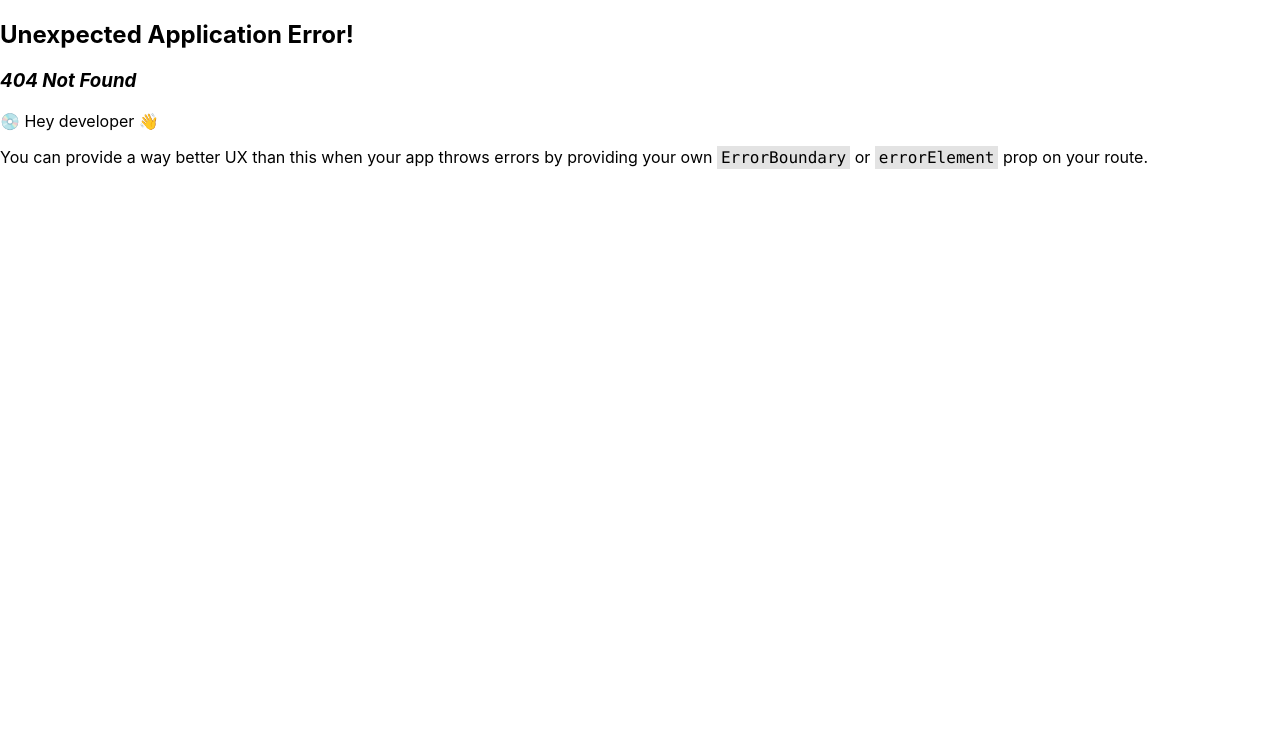
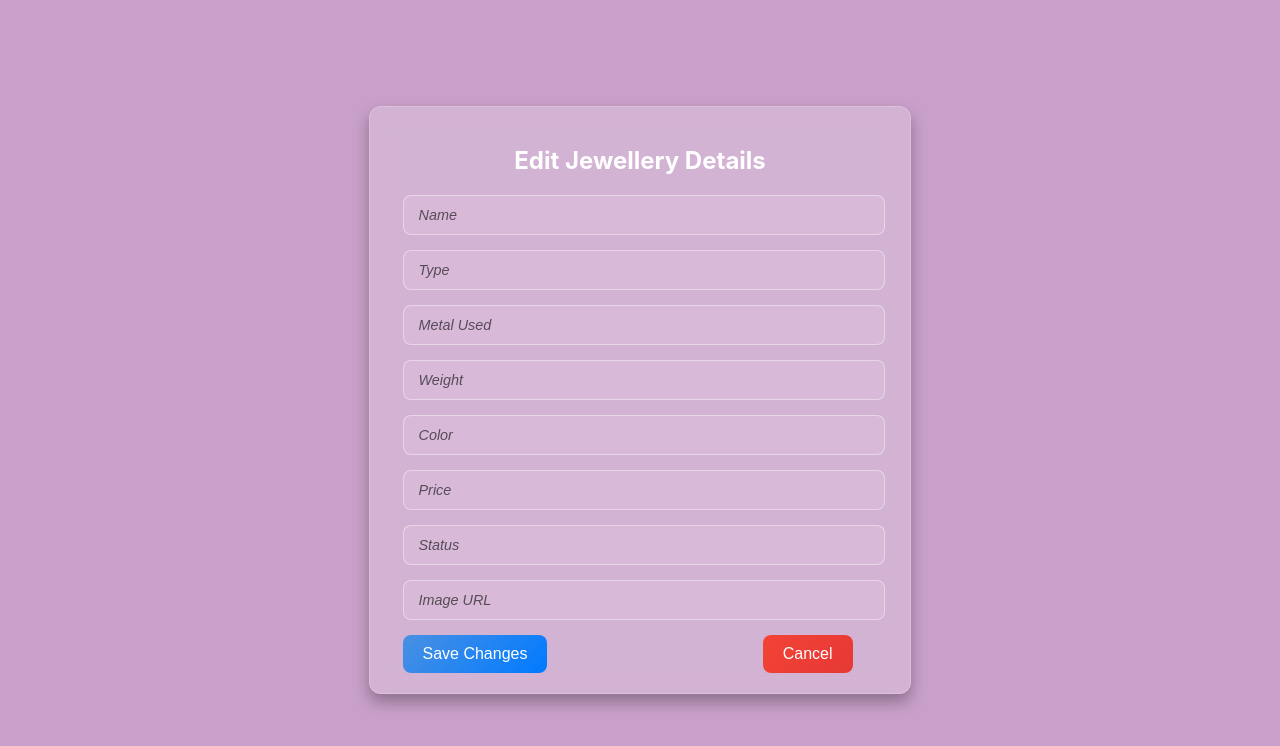
Before and after one commit to sejalsharmas/jewelerie-frontend, a React (Create React App) app: page /Edit/1 in a window 1280 px wide. Before the commit this address had no page. Shown: the top 746 px of the page. Built offline with nearby package versions, Linux system fonts and the light colour scheme; no server answers.

Commit message:
edit form created

```diff
--- a/src/index.js
+++ b/src/index.js
@@ -3,6 +3,7 @@ import ReactDOM from 'react-dom/client';
 import './index.css';
 import App from './App';
 import Detail from './views/detail/Detail';
+import Edit from './views/edit/Edit';
 import { RouterProvider , createBrowserRouter } from 'react-router-dom';
 
 const root = ReactDOM.createRoot(document.getElementById('root'));
@@ -14,6 +15,10 @@ const router = createBrowserRouter([
 {
   path: '/detail/:id',
   element: <Detail/>
+},
+{
+  path:'/Edit/:id',
+  element: <Edit/>
 }
 ])
 root.render(<RouterProvider router = {router} />);
--- a/src/views/detail/Detail.js
+++ b/src/views/detail/Detail.js
@@ -20,11 +20,11 @@ function Detail() {
       if (window.confirm('Are you sure you want to delete this car?')) {
         try {
           await axios.delete(`http://localhost:5001/jewelries/${id}`);
-          toast.success('Car deleted successfully!');
+          toast.success('jewelerie deleted successfully!');
           setTimeout(() => navigate(-1), 2000);
         } catch (err) {
-          console.error('Error deleting car:', err);
-          toast.error('Failed to delete the car. Please try again.');
+          console.error('Error deleting jewelerie:', err);
+          toast.error('Failed to delete the jewelerie. Please try again.');
         }
       }
     };
--- a/src/views/edit/Edit.css
+++ b/src/views/edit/Edit.css
@@ -0,0 +1,99 @@
+
+.popup {
+    position: fixed;
+    top: 0;
+    left: 0;
+    width: 100vw;
+    height: 100vh;
+    background-color: rgb(201, 160, 201);
+    display: flex;
+    justify-content: center;
+    align-items: center;
+    z-index: 1000;
+  }
+
+
+  .popup-content {
+    width: 500px;
+    padding: 20px;
+    border-radius: 12px;
+    box-shadow: 0 8px 16px rgba(0, 0, 0, 0.3);
+    background: rgba(255, 255, 255, 0.2);
+    backdrop-filter: blur(10px);
+    -webkit-backdrop-filter: blur(10px);
+    border: 1px solid rgba(255, 255, 255, 0.2);
+    display: flex;
+    flex-direction: column;
+    align-items: center;
+  }
+
+
+  .popup-title {
+    margin-bottom: 20px;
+    font-size: 1.5rem;
+    color: #ffffff;
+    text-align: center;
+  }
+
+  .popup-form {
+    width: 90%;
+    margin-right: 25px;
+  }
+
+  .popup-input {
+    width: 100%;
+    padding: 10px 15px;
+    margin-bottom: 15px;
+    border: 1px solid rgba(255, 255, 255, 0.4);
+    border-radius: 8px;
+    background: rgba(255, 255, 255, 0.1);
+    color: #000;
+    font-size: 1rem;
+    outline: none;
+    transition: border 0.3s ease;
+  }
+
+  .popup-input::placeholder {
+    color: rgba(0, 0, 0, 0.6);
+    font-style: italic;
+    font-size: 0.9rem;
+    transition: color 0.3s ease;
+  }
+
+  .popup-input:focus::placeholder {
+    color: rgba(0, 0, 0, 0.3);
+  }
+
+  .popup-input:focus {
+    border: 1px solid #4a90e2;
+  }
+
+
+  .popup-buttons {
+    display: flex;
+    justify-content: space-between;
+    width: 100%;
+  }
+
+  .popup-button {
+    padding: 10px 20px;
+    border: none;
+    border-radius: 8px;
+    background: linear-gradient(135deg, #4a90e2, #007aff);
+    color: white;
+    font-size: 1rem;
+    cursor: pointer;
+    transition: background 0.3s ease;
+  }
+
+  .popup-button:hover {
+    background: linear-gradient(135deg, #007aff, #4a90e2);
+  }
+
+  .close-button {
+    background: linear-gradient(135deg, #f44336, #e53935);
+  }
+
+  .close-button:hover {
+    background: linear-gradient(135deg, #e53935, #d32f2f);
+  }
--- a/src/views/edit/Edit.js
+++ b/src/views/edit/Edit.js
@@ -0,0 +1,143 @@
+import React, { useState, useEffect } from 'react';
+import './Edit.css';
+import axios from 'axios';
+import { useNavigate, useParams } from 'react-router-dom';
+
+function Edit() {
+  const [jewelerie, setJewelerie] = useState({
+    name: "",
+    type: "",
+    Metalused: "",
+    Weight: "",
+    Color: "",
+    Price: "",
+    Status: "",
+    image: "",
+  });
+
+  const navigate = useNavigate();
+  const { id } = useParams();
+
+  useEffect(() => {
+    const fetchJewelerieDetails = async () => {
+      try {
+        const response = await axios.get(`http://localhost:5001/jewelries/${id}`);
+        console.log(response.data);
+        setJewelerie(response.data.data || response.data);
+      } catch (error) {
+        console.error("Error fetching jewelerie details:", error);
+        alert("Failed to load jewelerie details. Please try again.");
+      }
+    };
+
+    fetchJewelerieDetails();
+  }, [id]);
+
+  const editJewelerie = async () => {
+    try {
+      await axios.put(`http://localhost:5001/jewelries/${id}`, jewelerie);
+      alert("Jewelerie details updated successfully!");
+      navigate(-1);
+    } catch (error) {
+      console.error("Error updating jewellery:", error);
+      alert("Failed to update jewellery details. Please try again.");
+    }
+  };
+
+  return (
+    <div className="jwellery-detail-wrapper">
+      <div className="popup">
+        <div className="popup-content glass-design">
+          <h2 className="popup-title">Edit Jewellery Details</h2>
+          <form
+            className="popup-form"
+            onSubmit={(e) => {
+              e.preventDefault();
+              editJewelerie();
+            }}
+          >
+            <input
+              type="text"
+              placeholder="Name"
+              className="popup-input"
+              value={jewelerie.name}
+              required
+              onChange={(e) => setJewelerie({ ...jewelerie, name: e.target.value })}
+            />
+            <input
+              type="text"
+              placeholder="Type"
+              className="popup-input"
+              value={jewelerie.type}
+              required
+              onChange={(e) => setJewelerie({ ...jewelerie, type: e.target.value })}
+            />
+            <input
+              type="text"
+              placeholder="Metal Used"
+              className="popup-input"
+              value={jewelerie.Metalused}
+              required
+              onChange={(e) => setJewelerie({ ...jewelerie, Metalused: e.target.value })}
+            />
+            <input
+              type="text"
+              placeholder="Weight"
+              className="popup-input"
+              value={jewelerie.Weight}
+              required
+              onChange={(e) => setJewelerie({ ...jewelerie, Weight: e.target.value })}
+            />
+            <input
+              type="text"
+              placeholder="Color"
+              className="popup-input"
+              value={jewelerie.Color}
+              required
+              onChange={(e) => setJewelerie({ ...jewelerie, Color: e.target.value })}
+            />
+            <input
+              type="text"
+              placeholder="Price"
+              className="popup-input"
+              value={jewelerie.Price}
+              required
+              onChange={(e) => setJewelerie({ ...jewelerie, Price: e.target.value })}
+            />
+            <input
+              type="text"
+              placeholder="Status"
+              className="popup-input"
+              value={jewelerie.Status}
+              required
+              onChange={(e) => setJewelerie({ ...jewelerie, Status: e.target.value })}
+            />
+            <input
+              type="text"
+              placeholder="Image URL"
+              className="popup-input"
+              value={jewelerie.image}
+              required
+              onChange={(e) => setJewelerie({ ...jewelerie, image: e.target.value })}
+            />
+
+            <div className="popup-buttons">
+              <button type="submit" className="popup-button">
+                Save Changes
+              </button>
+              <button
+                type="button"
+                className="popup-button close-button"
+                onClick={() => navigate(-1)}
+              >
+                Cancel
+              </button>
+            </div>
+          </form>
+        </div>
+      </div>
+    </div>
+  );
+}
+
+export default Edit;
```
